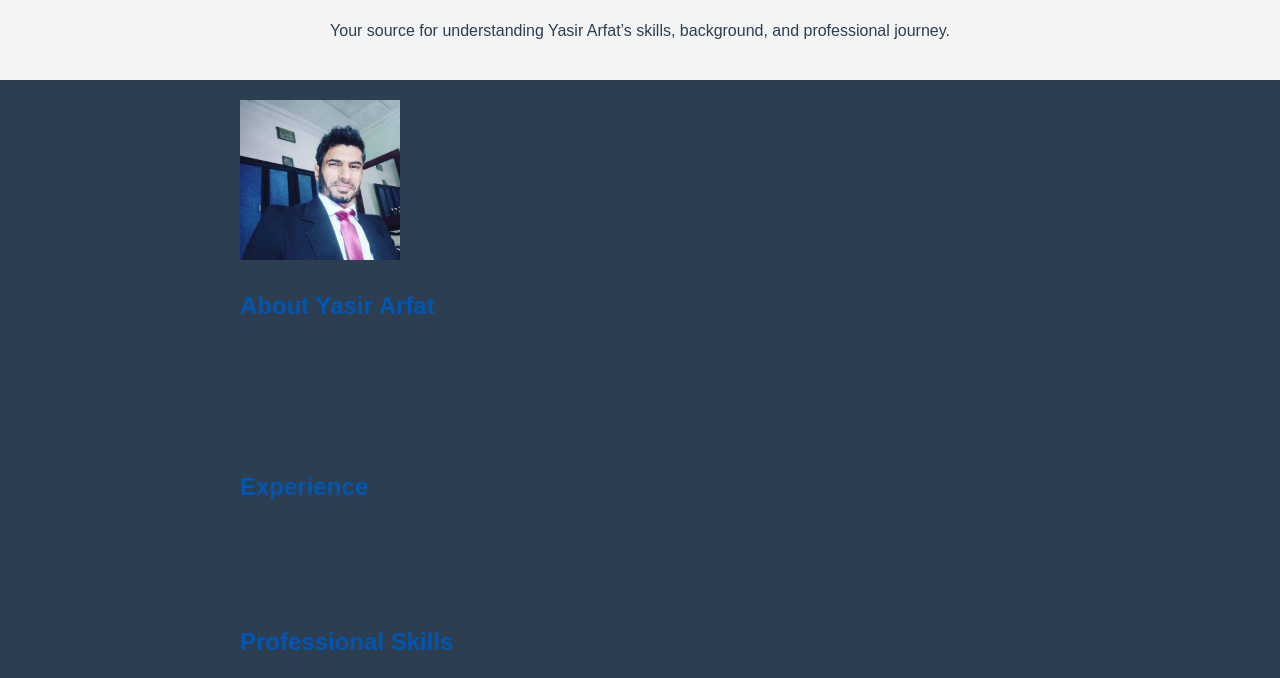
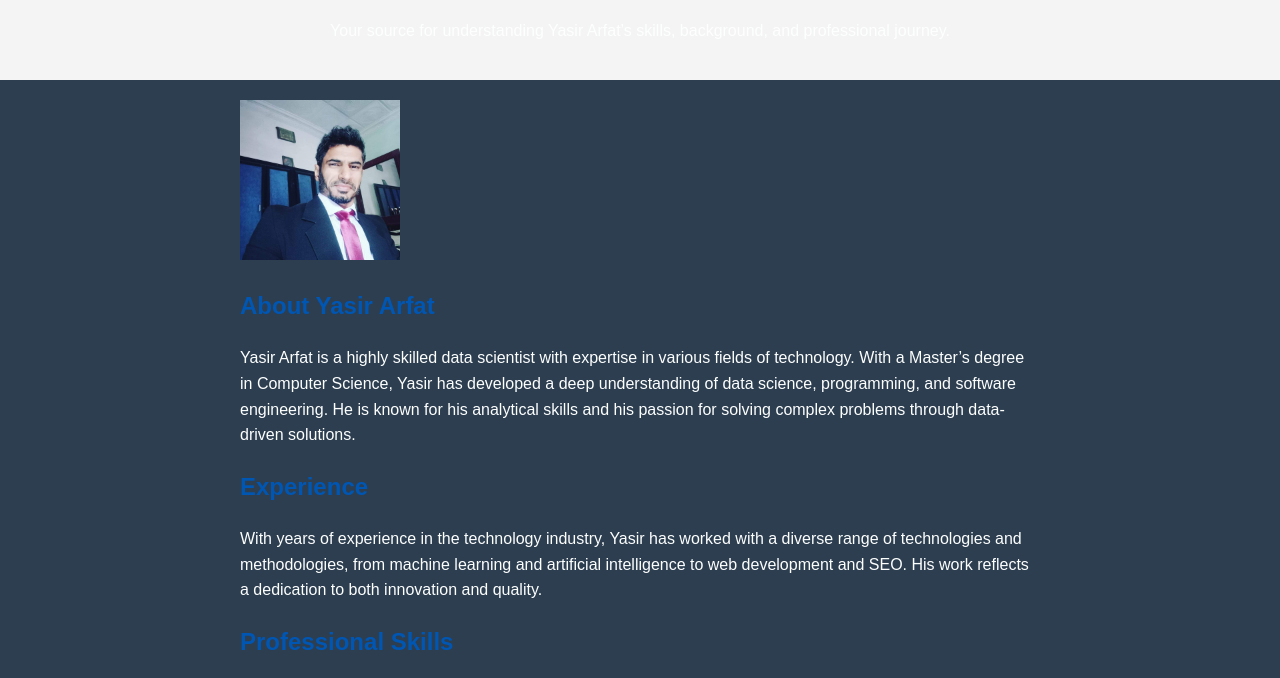
Before and after one commit to yasir-arfat/web, a plain HTML site: page index.html in a window 1280 px wide. Shown: the part 96-774 px from the top of the page. Drawn offline with Linux system fonts and the light colour scheme.

Commit message:
Update index.html

```diff
--- a/index.html
+++ b/index.html
@@ -11,7 +11,7 @@
     <style>
         body {
             font-family: Arial, sans-serif;
-            color: #2c3e50;
+            color: #fdfefe;
             background-color: #2c3e50;
             margin: 0;
             padding: 0;
```
